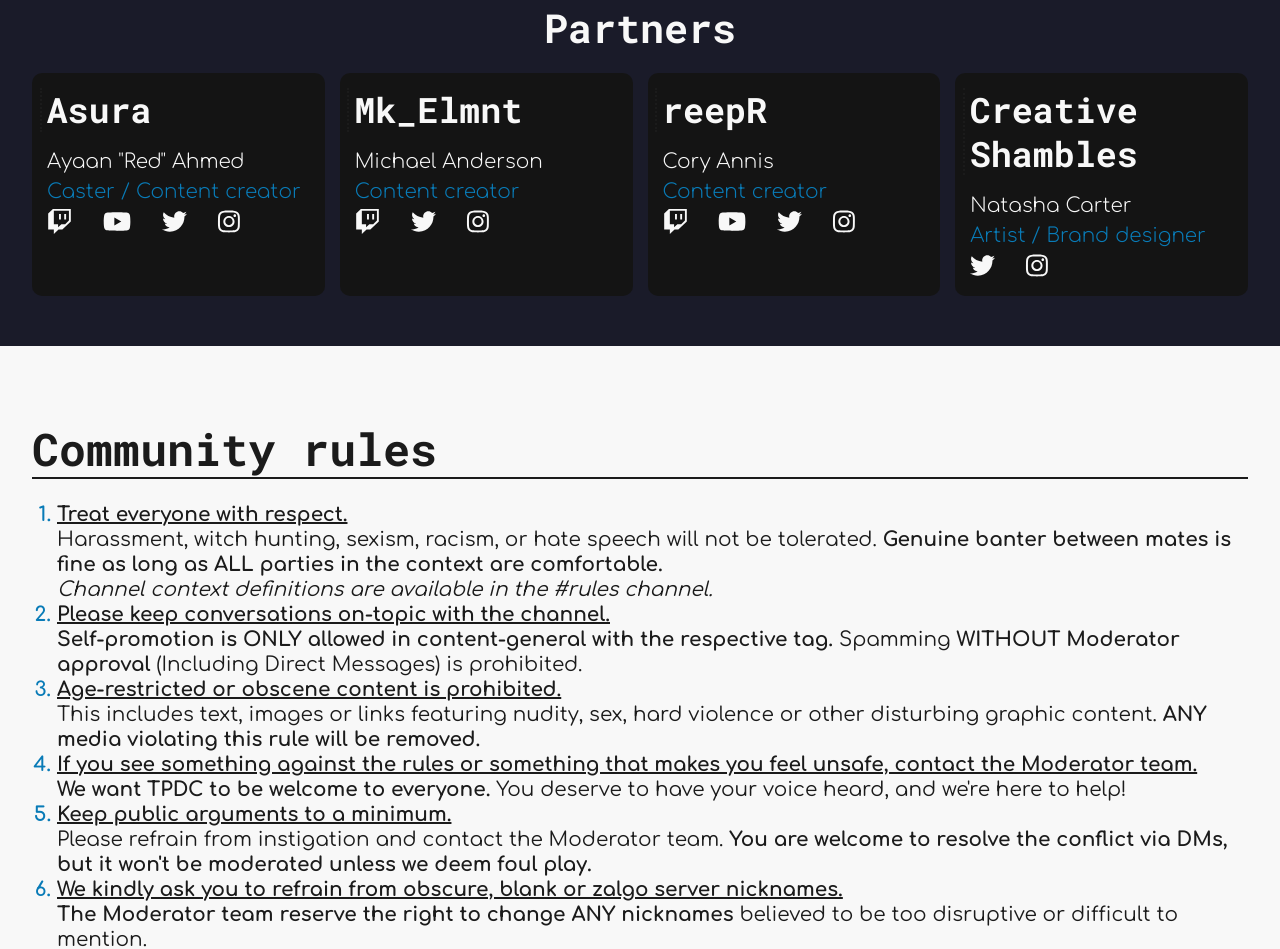
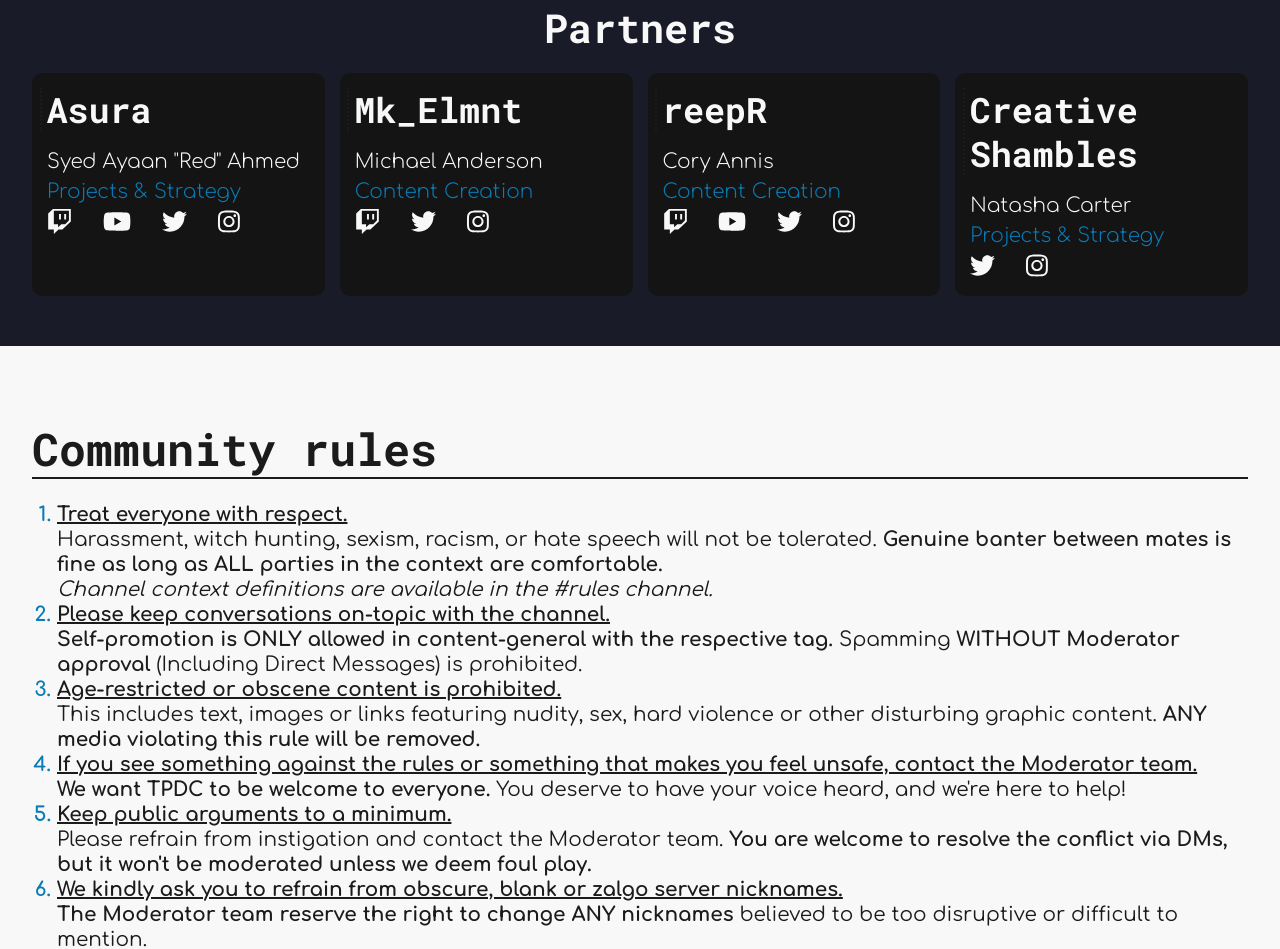
Before and after one commit to PseudoDopamine/PseudoDopamine.github.io, a plain HTML site: page index.html in a window 1280 px wide. Shown: the part 1498-2447 px from the top of the page. Drawn offline with Linux system fonts and the light colour scheme.

Commit message:
Re-factor Partner card roles
Updated the Partner card roles to our new Partnership groups.

```diff
--- a/index.html
+++ b/index.html
@@ -184,8 +184,8 @@
 					<div class="grid">
 						<article class="card">
 							<h4 class="title">Asura</h4>
-							<p>Ayaan "Red" Ahmed</p>
-							<p class="role">Caster / Content creator</p>
+							<p>Syed Ayaan "Red" Ahmed</p>
+							<p class="role">Projects & Strategy</p>
 							<nav aria-label="Card menu">
 								<ul>
 									<li>
@@ -213,7 +213,7 @@
 						<article class="card">
 							<h4 class="title">Mk_Elmnt</h4>
 							<p>Michael Anderson</p>
-							<p class="role">Content creator</p>
+							<p class="role">Content Creation</p>
 							<nav aria-label="Card menu">
 								<ul>
 									<li>
@@ -236,7 +236,7 @@
 						<article class="card">
 							<h4 class="title">reepR</h4>
 							<p>Cory Annis</p>
-							<p class="role">Content creator</p>
+							<p class="role">Content Creation</p>
 							<nav aria-label="Card menu">
 								<ul>
 									<li>
@@ -264,7 +264,7 @@
 						<article class="card">
 							<h4 class="title">Creative Shambles</h4>
 							<p>Natasha Carter</p>
-							<p class="role">Artist / Brand designer</p>
+							<p class="role">Projects & Strategy</p>
 							<nav aria-label="Card menu">
 								<ul>
 									<li>
```
